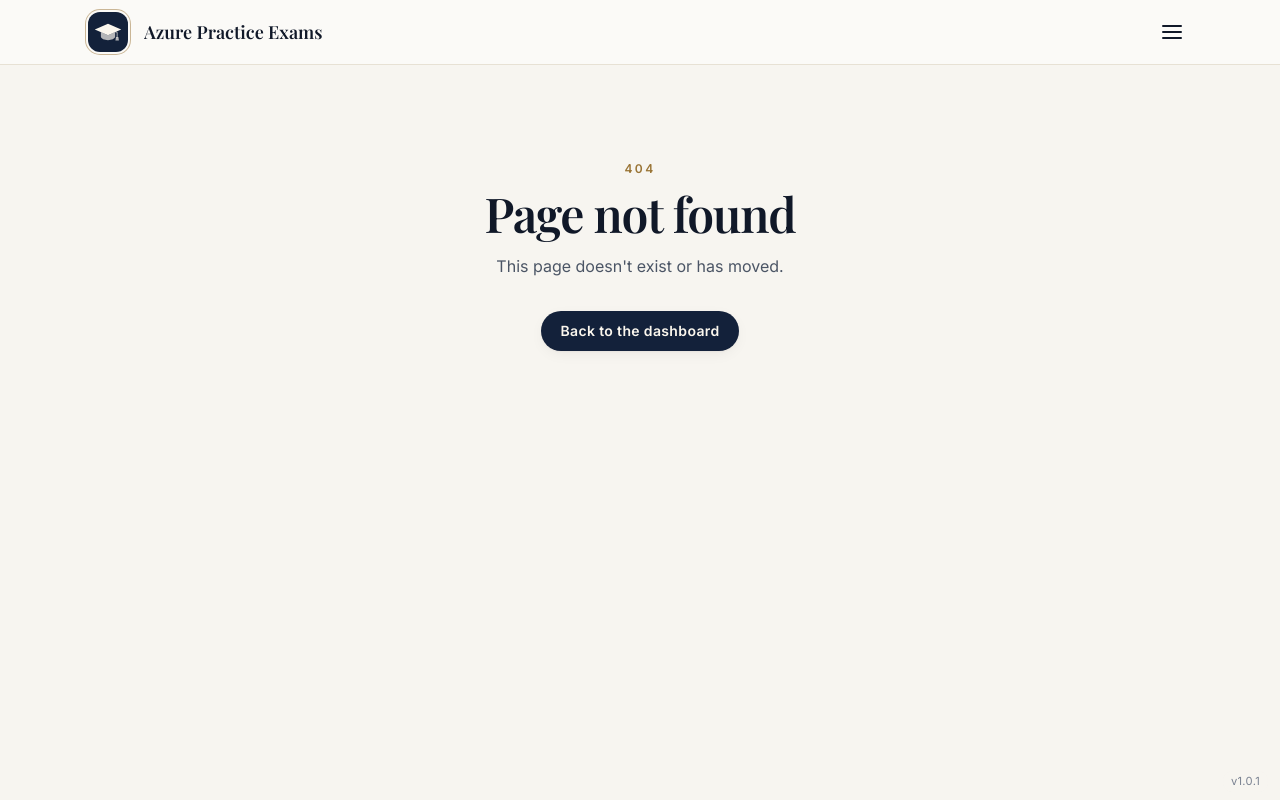
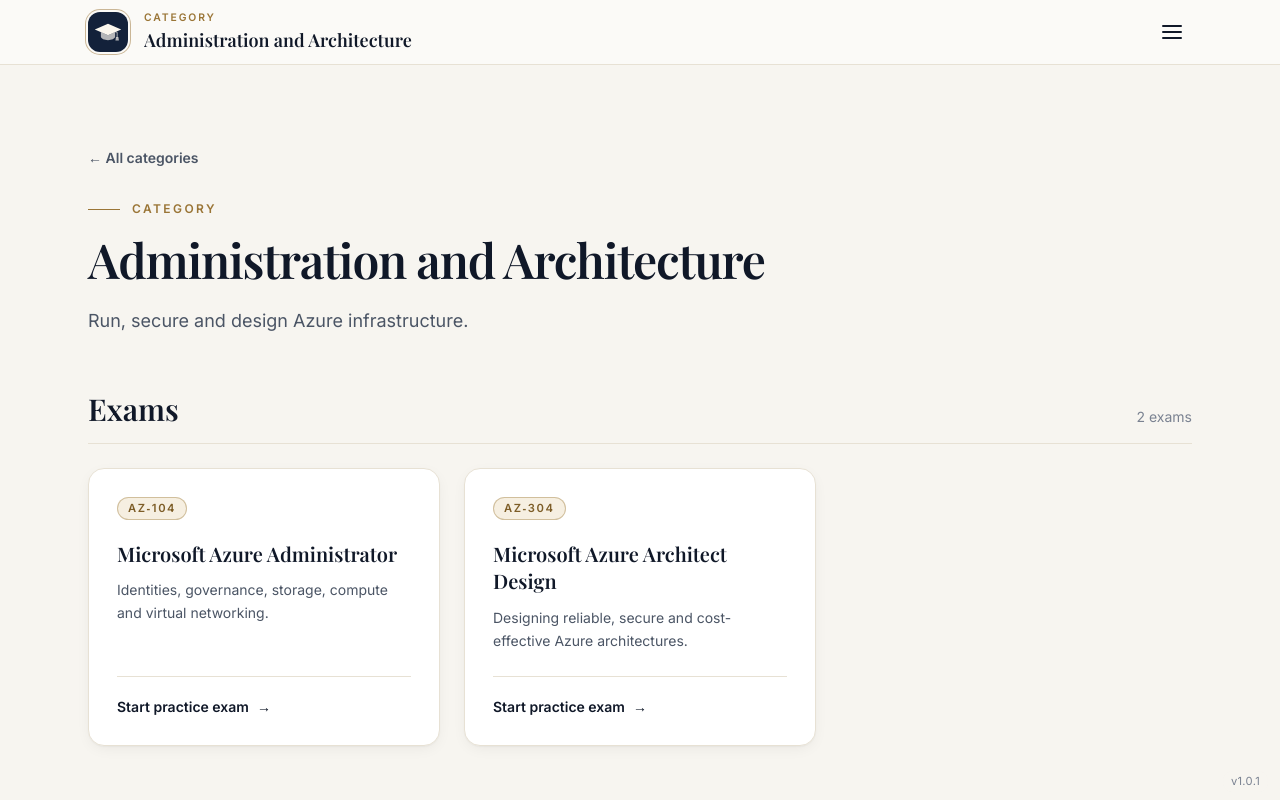
Before and after one commit to carvenmartis/azure-practice-exams, a Next.js app: page /categories/administration in a window 1280 px wide. Before the commit this address had no page. Built offline with nearby package versions, Linux system fonts and the light colour scheme.

Commit message:
categories

```diff
--- /dev/null
+++ b/src/app/categories/[id]/page.tsx
@@ -0,0 +1,71 @@
+import type { Metadata } from 'next';
+import Link from 'next/link';
+import { ExamCard } from '@/components/dashboard/exam-card';
+import { PageLayout } from '@/components/layout/page-layout';
+import { examCategories, examsInCategory } from '@/lib/exams';
+import { focusRing } from '@/lib/utils';
+
+interface CategoryPageProps {
+  params: Promise<{ id: string }>;
+}
+
+/** All exams of one dashboard category, opened from a category card on the home page. */
+export default async function CategoryPage({ params }: CategoryPageProps) {
+  const { id } = await params;
+  const category = examCategories.find((item) => item.id === id);
+  const categoryExams = examsInCategory(category.id);
+
+  return (
+    <PageLayout headerTitle={category.title} eyebrow="Category">
+      <div className="mx-auto max-w-6xl px-4 pt-12 pb-20 sm:px-6 sm:pt-20 sm:pb-24">
+        <Link
+          href="/"
+          className={`text-sm font-semibold text-ink-muted transition-colors hover:text-accent-strong ${focusRing}`}
+        >
+          <span aria-hidden="true">←</span> All categories
+        </Link>
+        <section className="mt-8 mb-12 sm:mb-14">
+          <p className="flex items-center gap-3 text-xs font-semibold uppercase tracking-[0.2em] text-accent">
+            <span aria-hidden="true" className="h-px w-8 bg-accent" />
+            Category
+          </p>
+          <h1 className="mt-4 max-w-3xl font-display text-4xl leading-[1.1] font-semibold tracking-tight sm:text-5xl">
+            {category.title}
+          </h1>
+          <p className="mt-5 max-w-2xl text-base leading-relaxed text-ink-muted sm:text-lg">{category.description}</p>
+        </section>
+
+        <section aria-labelledby="category-exams-heading">
+          <div className="mb-6 flex items-end justify-between gap-4 border-b border-line pb-4">
+            <h2 id="category-exams-heading" className="font-display text-2xl font-semibold sm:text-3xl">
+              Exams
+            </h2>
+            <p className="text-sm text-ink-subtle">
+              {categoryExams.length} {categoryExams.length === 1 ? 'exam' : 'exams'}
+            </p>
+          </div>
+          <ul className="grid grid-cols-1 gap-6 sm:grid-cols-2 lg:grid-cols-3">
+            {categoryExams.map((exam) => (
+              <li key={exam.slug}>
+                <ExamCard exam={exam} />
+              </li>
+            ))}
+          </ul>
+        </section>
+      </div>
+    </PageLayout>
+  );
+}
+
+export const dynamicParams = false;
+
+export function generateStaticParams() {
+  return examCategories
+    .filter((category) => examsInCategory(category.id).length)
+    .map((category) => ({ id: category.id }));
+}
+
+export async function generateMetadata({ params }: CategoryPageProps): Promise<Metadata> {
+  const { id } = await params;
+  return { title: examCategories.find((category) => category.id === id).title };
+}
--- a/src/app/page.tsx
+++ b/src/app/page.tsx
@@ -1,8 +1,10 @@
-import { ExamCard } from '@/components/dashboard/exam-card';
+import { CategoryCard } from '@/components/dashboard/category-card';
 import { ReviewDueBanner } from '@/components/dashboard/review-due-banner';
 import { PageLayout } from '@/components/layout/page-layout';
 import { StatCard } from '@/components/ui/stat-card';
 import { examCategories, exams, examsInCategory } from '@/lib/exams';
+
+const categories = examCategories.filter((category) => examsInCategory(category.id).length);
 
 const facts = [
   { label: 'Practice exams', value: exams.length },
@@ -12,9 +14,8 @@
 
 /**
  * Home page renders a dashboard of available practice exams under an always-visible
- * header with the site name. The exams are grouped into category sections, each
- * with its own heading and a responsive grid.
- * Selecting a card navigates to the corresponding exam page.
+ * header with the site name. The exams are grouped into category cards; selecting
+ * a card opens that category's page (src/app/categories/[id]) with its exams.
  */
 export default function Home() {
   return (
@@ -29,7 +30,7 @@
             Prepare for your Microsoft Azure <span className="text-accent italic">certification</span>
           </h1>
           <p className="mt-5 max-w-2xl text-base leading-relaxed text-ink-muted sm:text-lg">
-            Pick an exam to start an untimed practice run. Each question shows the correct
+            Pick a category, then an exam to start an untimed practice run. Each question shows the correct
             answer, an explanation and a link to the Microsoft documentation.
           </p>
           <dl className="mt-10 grid grid-cols-3 gap-3 sm:gap-5">
@@ -40,41 +41,20 @@
           <ReviewDueBanner />
         </section>
 
-        <section aria-labelledby="exams-heading">
+        <section aria-labelledby="categories-heading">
           <div className="mb-6 flex items-end justify-between gap-4 border-b border-line pb-4">
-            <h2 id="exams-heading" className="font-display text-2xl font-semibold sm:text-3xl">
-              Available exams
+            <h2 id="categories-heading" className="font-display text-2xl font-semibold sm:text-3xl">
+              Categories
             </h2>
-            <p className="text-sm text-ink-subtle">{exams.length} exams</p>
+            <p className="text-sm text-ink-subtle">{categories.length} categories</p>
           </div>
-          <div className="space-y-12 sm:space-y-14">
-            {examCategories.map((category) => {
-              const categoryExams = examsInCategory(category.id);
-              if (!categoryExams.length) return null;
-              const headingId = `category-${category.id}`;
-              return (
-                <section key={category.id} aria-labelledby={headingId}>
-                  <div className="mb-5 flex flex-wrap items-baseline gap-x-4 gap-y-1">
-                    <h3
-                      id={headingId}
-                      className="flex items-center gap-3 text-xs font-semibold uppercase tracking-[0.2em] text-accent"
-                    >
-                      <span aria-hidden="true" className="h-px w-8 bg-accent" />
-                      {category.title}
-                    </h3>
-                    <p className="text-sm text-ink-subtle">{category.description}</p>
-                  </div>
-                  <ul className="grid grid-cols-1 gap-6 sm:grid-cols-2 lg:grid-cols-3">
-                    {categoryExams.map((exam) => (
-                      <li key={exam.slug}>
-                        <ExamCard exam={exam} />
-                      </li>
-                    ))}
-                  </ul>
-                </section>
-              );
-            })}
-          </div>
+          <ul className="grid grid-cols-1 gap-6 sm:grid-cols-2 lg:grid-cols-3">
+            {categories.map((category) => (
+              <li key={category.id}>
+                <CategoryCard category={category} />
+              </li>
+            ))}
+          </ul>
         </section>
       </div>
     </PageLayout>
--- /dev/null
+++ b/src/components/dashboard/category-card.tsx
@@ -0,0 +1,51 @@
+import Link from 'next/link';
+import { Badge } from '@/components/ui/badge';
+import { cardClasses } from '@/components/ui/card';
+import { examsInCategory, splitExamName } from '@/lib/exams';
+import type { ExamCategory } from '@/lib/exams';
+import { cn, focusRing } from '@/lib/utils';
+
+interface CategoryCardProps {
+  category: ExamCategory;
+}
+
+/** Dashboard card that links to a category page: title, summary and its exam codes. */
+export function CategoryCard({ category }: CategoryCardProps) {
+  const categoryExams = examsInCategory(category.id);
+
+  return (
+    <Link
+      href={`/categories/${category.id}`}
+      className={cardClasses(
+        cn(
+          'group relative flex h-full flex-col overflow-hidden p-7 transition-all duration-300 hover:-translate-y-0.5 hover:border-accent/60 hover:shadow-lifted motion-reduce:transform-none',
+          focusRing
+        )
+      )}
+    >
+      {/* Gold rule that draws in along the top edge on hover */}
+      <span
+        aria-hidden="true"
+        className="absolute inset-x-0 top-0 h-0.5 origin-left scale-x-0 bg-accent transition-transform duration-500 group-hover:scale-x-100"
+      />
+      <p className="text-xs font-semibold uppercase tracking-[0.2em] text-accent">
+        {categoryExams.length} {categoryExams.length === 1 ? 'exam' : 'exams'}
+      </p>
+      <h3 className="mt-4 font-display text-2xl font-semibold leading-snug">{category.title}</h3>
+      <p className="mt-3 text-sm leading-relaxed text-ink-muted">{category.description}</p>
+      <ul className="mt-5 mb-6 flex flex-wrap gap-2">
+        {categoryExams.map((exam) => (
+          <li key={exam.slug}>
+            <Badge>{splitExamName(exam).code}</Badge>
+          </li>
+        ))}
+      </ul>
+      <span className="mt-auto flex items-center gap-2 border-t border-line pt-5 text-sm font-semibold text-ink transition-colors group-hover:text-accent-strong">
+        View exams
+        <span aria-hidden="true" className="transition-transform duration-300 group-hover:translate-x-1">
+          →
+        </span>
+      </span>
+    </Link>
+  );
+}
--- a/src/lib/changelog.ts
+++ b/src/lib/changelog.ts
@@ -16,7 +16,7 @@
     date: '2026-10-08',
     title: 'Track your progress and study smarter',
     changes: [
-      'The dashboard groups exams into Administration and Architecture, Development and DevOps, and AI and Machine Learning.',
+      'The dashboard shows exam categories (Administration and Architecture, Development and DevOps, AI and Machine Learning); pick one to see its exams.',
       'Works offline: once the app has been opened online, every exam keeps working without Wi-Fi, and the corner label shows when you are offline.',
       'Settings shows whether offline use is ready on this device, or why not (it needs an https address).',
       'Spaced repetition: questions you miss come back for review after 3 days, then after 7, 14 and 30 days each time you get them right, until you know them.',
--- a/src/lib/offline.ts
+++ b/src/lib/offline.ts
@@ -1,4 +1,4 @@
-import { exams } from '@/lib/exams';
+import { examCategories, exams } from '@/lib/exams';
 import { buildId } from '@/lib/version';
 
 /**
@@ -14,6 +14,7 @@
   '/review',
   '/settings',
   '/study',
+  ...examCategories.map((category) => `/categories/${category.id}`),
   ...exams.flatMap((exam) => [`/exams/${exam.slug}`, `/study/${exam.slug}`, `/guides/${exam.slug}`])
 ];
 
```
